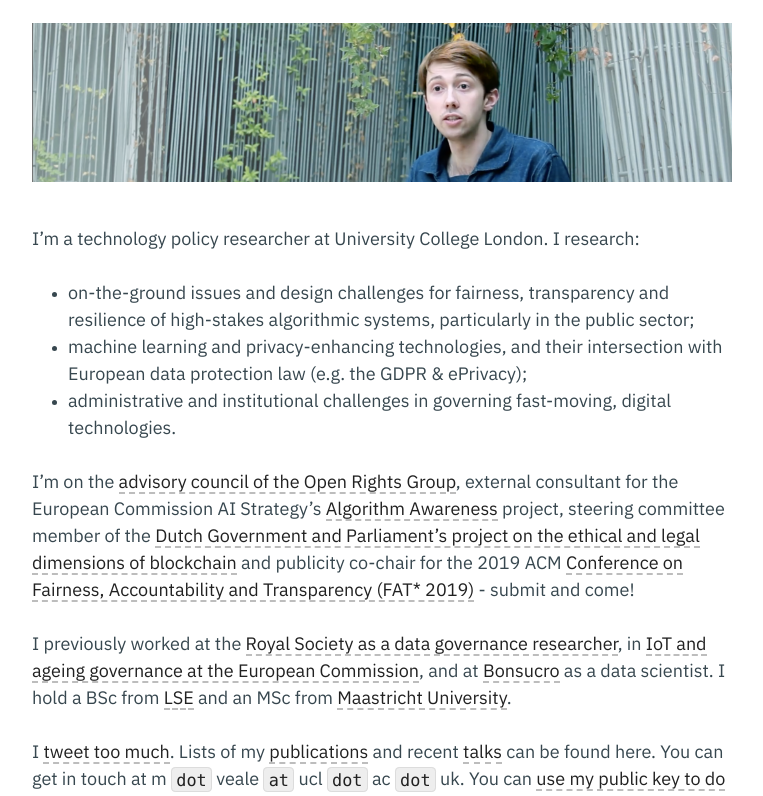
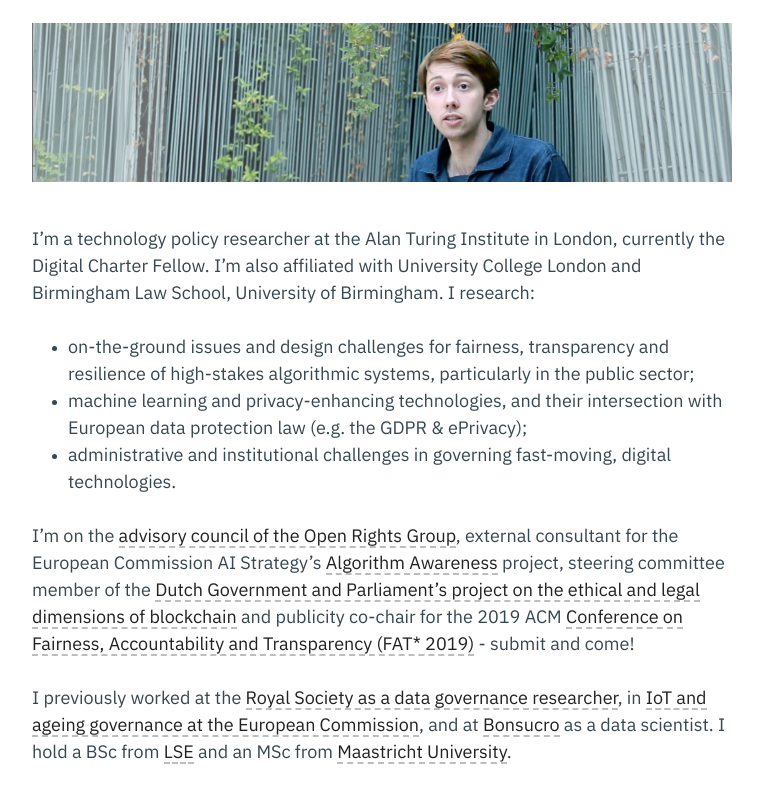
Before and after one commit to veale/veale.github.io, a plain HTML site: page index.html in a window 1280 px wide. Shown: the part 155-951 px from the top of the page, without its empty margins (258-1021 px from the left). Drawn offline with Linux system fonts and the light colour scheme; a script that the page names is missing.

Commit message:
edited front page

```diff
--- a/index.html
+++ b/index.html
@@ -68,7 +68,7 @@
   </figure>
 </div>
   <div class='container entry-content'>
-  <p>I’m a technology policy researcher at University College London. I research:</p>
+  <p>I’m a technology policy researcher at the Alan Turing Institute in London, currently the Digital Charter Fellow. I&rsquo;m also affiliated with University College London and Birmingham Law School, University of Birmingham. I research:</p>
 
 <ul>
 <li>on-the-ground issues and design challenges for fairness, transparency and resilience of high-stakes algorithmic systems, particularly in the public sector;</li>
@@ -80,7 +80,7 @@
 
 <p>I previously worked at the <a href="https://royalsociety.org/topics-policy/projects/data-governance/" target="_blank">Royal Society as a data governance researcher</a>, in <a href="https://ec.europa.eu/eip/ageing/home_en" target="_blank">IoT and ageing governance at the European Commission</a>, and at <a href="http://bonsucro.com" target="_blank">Bonsucro</a> as a data scientist. I hold a BSc from <a href="http://www.lse.ac.uk" target="_blank">LSE</a> and an MSc from <a href="http://www.maastrichtuniversity.nl" target="_blank">Maastricht University</a>.</p>
 
-<p>I <a href="http://www.twitter.com/mikarv" target="_blank">tweet too much</a>. Lists of my <a href="/publications/">publications</a> and recent <a href="/talks">talks</a> can be found here. You can get in touch at m <code>dot</code> veale <code>at</code> ucl <code>dot</code> ac <code>dot</code> uk. You can <a href="https://keybase.io/mrv/pgp_keys.asc" target="_blank">use my public key to do so</a>.</p>
+<p>I <a href="http://www.twitter.com/mikarv" target="_blank">tweet too much</a>. Lists of my <a href="/publications/">publications</a> and recent <a href="/talks">talks</a> can be found here. You can get in touch at mveale <code>at</code> turing <code>dot</code> ac <code>dot</code> uk. You can <a href="https://keybase.io/mrv/pgp_keys.asc" target="_blank">use my public key to do so</a>.</p>
 
 </div>
 
```
Also changed, not shown: publications/index.html (+1 -1 lines).
